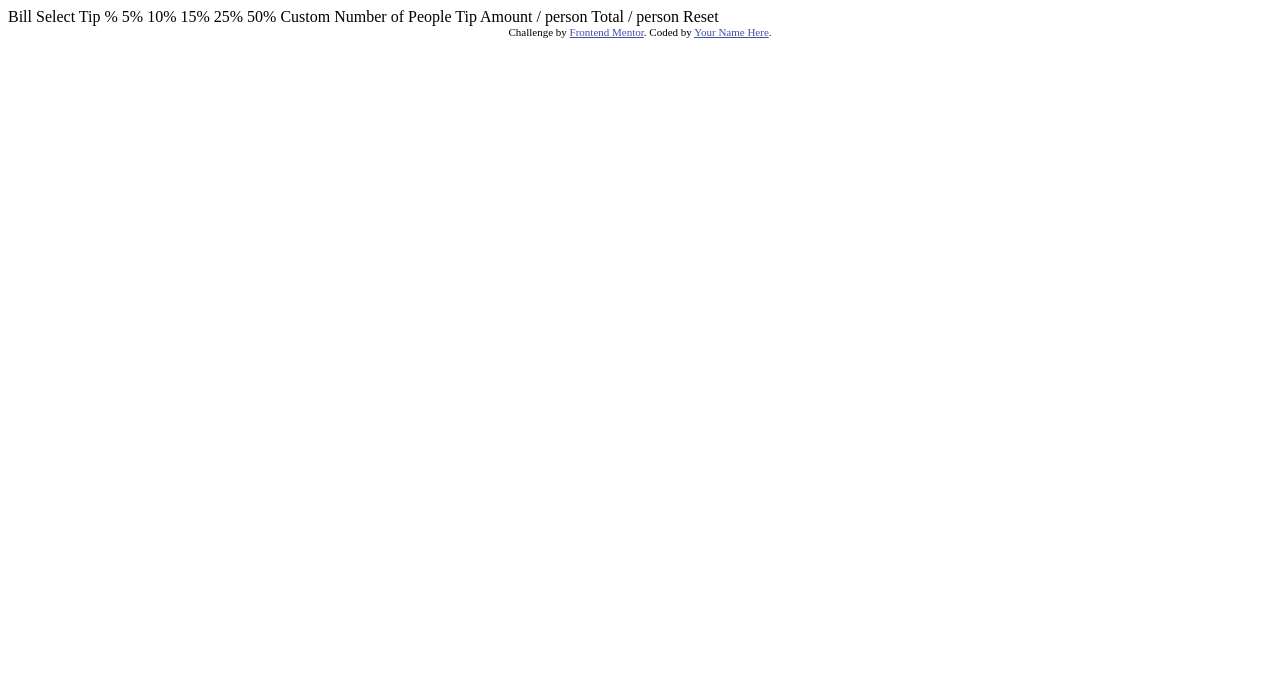
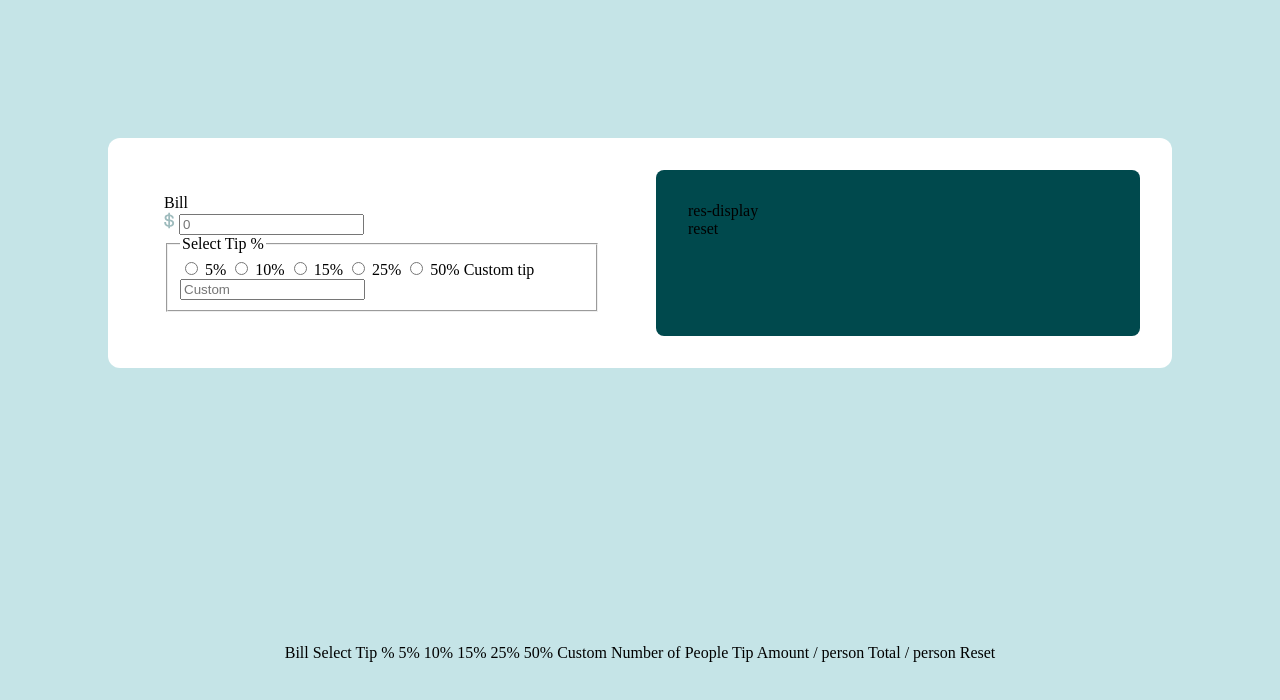
Before and after one commit to ringlochid/tip-calculator-app-main, a plain HTML site: page index.html in a window 1280 px wide. Drawn offline with Linux system fonts and the light colour scheme.

Commit message:
add forms

```diff
--- a/index.html
+++ b/index.html
@@ -4,17 +4,44 @@
   <meta charset="UTF-8">
   <meta name="viewport" content="width=device-width, initial-scale=1.0"> <!-- displays site properly based on user's device -->
 
-  <link rel="icon" type="image/png" sizes="32x32" href="./images/favicon-32x32.png">
+  <link rel="icon" type="image/png" sizes="32x32" href="./images/icon-dollar.svg">
+  <link rel="stylesheet" href="./style.css">
+  <script src="./script.js"></script>
 
-  <title>Frontend Mentor | Tip calculator app</title>
-
-  <!-- Feel free to remove these styles or customise in your own stylesheet 👍 -->
-  <style>
-    .attribution { font-size: 11px; text-align: center; }
-    .attribution a { color: hsl(228, 45%, 44%); }
-  </style>
+  <title>Tip calculator app</title>
 </head>
 <body>
+  <main class="main-card">
+    <div class="operation-card">
+      <form id="operation-form" class="operation-card-form">
+        <label class="operation-card-field">
+          <span class="sr-only">Bill</span> <br>
+          <img alt="doller" src="./images/icon-dollar.svg">
+          <input type="number" id="bill" name="bill" inputmode="decimal" min="0" step="0.01" placeholder="0" required>
+        </label>
+        <fieldset>
+          <legend>Select Tip %</legend>
+          <input type="radio" id="operation-card-tip-5" name="tip" value="5">
+          <label for="operation-card-tip-5">5%</label>
+          <input type="radio" id="operation-card-tip-10" name="tip" value="10">
+          <label for="operation-card-tip-10">10%</label>
+          <input type="radio" id="operation-card-tip-15" name="tip" value="15">
+          <label for="operation-card-tip-15">15%</label>
+          <input type="radio" id="operation-card-tip-25" name="tip" value="25">
+          <label for="operation-card-tip-25">25%</label>
+          <input type="radio" id="operation-card-tip-50" name="tip" value="50">
+          <label for="operation-card-tip-50">50%</label>
+
+          <label for="operation-card-custom-tip" class="sr-only">Custom tip</label>
+          <input type="number" id="operation-card-custom-tip" name="custom-tip" inputmode="numeric" min="0" step="1" placeholder="Custom">
+        </fieldset>
+      </form>
+    </div>
+    <div class="result-card">
+      <div class="res-display">res-display</div>
+      <div class="reset-button">reset</div>
+    </div>
+  </main>
 
   Bill
 
@@ -36,9 +63,5 @@
 
   Reset
 
-  <div class="attribution">
-    Challenge by <a href="https://www.frontendmentor.io?ref=challenge" target="_blank">Frontend Mentor</a>.
-    Coded by <a href="#">Your Name Here</a>.
-  </div>
 </body>
 </html>
--- /dev/null
+++ b/style.css
@@ -0,0 +1,47 @@
+
+:root {
+  --clr-primary-green-400: hsl(172, 67%, 45%);
+  --clr-neutral-green-900: hsl(183, 100%, 15%);
+  --clr-neutral-grey-500: hsl(186, 14%, 43%);
+  --clr-neutral-grey-400: hsl(184, 14%, 56%);
+  --clr-neutral-grey-200: hsl(185, 41%, 84%);
+  --clr-neutral-grey-50: hsl(189, 47%, 97%);
+  --clr-neutral-white: hsl(0, 100%, 100%);
+  --ff-base: "Space Mono", monospace;
+  --fs-input: 24px;
+  --fw-bold: 700;
+}
+
+body {
+  margin: 0;
+  display: grid;
+  min-height: 100vh;
+  background-color: var(--clr-neutral-grey-200);
+  place-items: center;
+}
+
+main.main-card {
+  width: min(1000px, 100%);
+  display: grid;
+  padding: 2rem;
+  gap: 2rem;
+  border-radius: .75rem;
+  grid-template-columns: repeat(auto-fit, minmax(300px, 1fr));
+  background-color: var(--clr-neutral-white);
+}
+
+.operation-card{
+  display: flex;
+  flex-direction: column;
+  gap: 1rem;
+  padding: 1.5rem;
+}
+
+.result-card{
+  display: flex;
+  flex-direction: column;
+  align-content: space-between;
+  padding: 2rem;
+  border-radius: .5rem;
+  background-color: var(--clr-neutral-green-900);
+}
```
Also changed, not shown: script.js (added).
